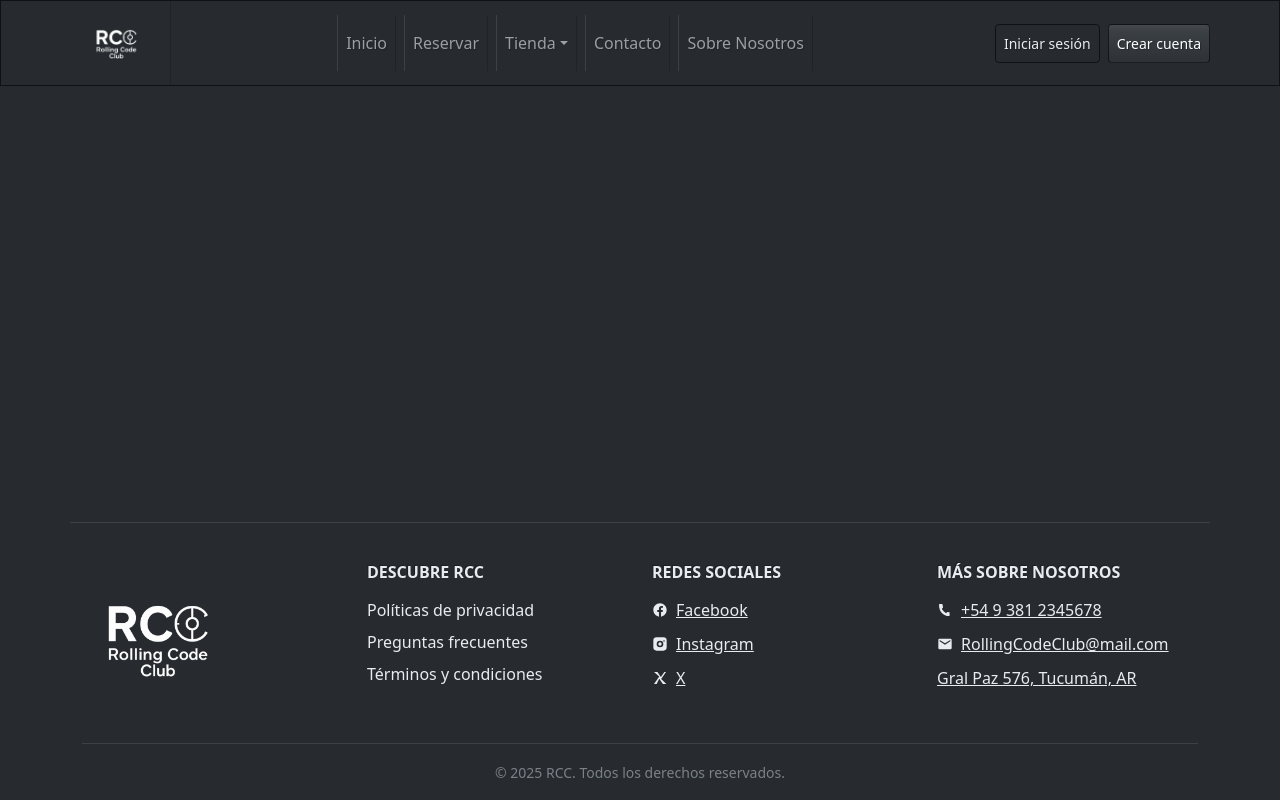
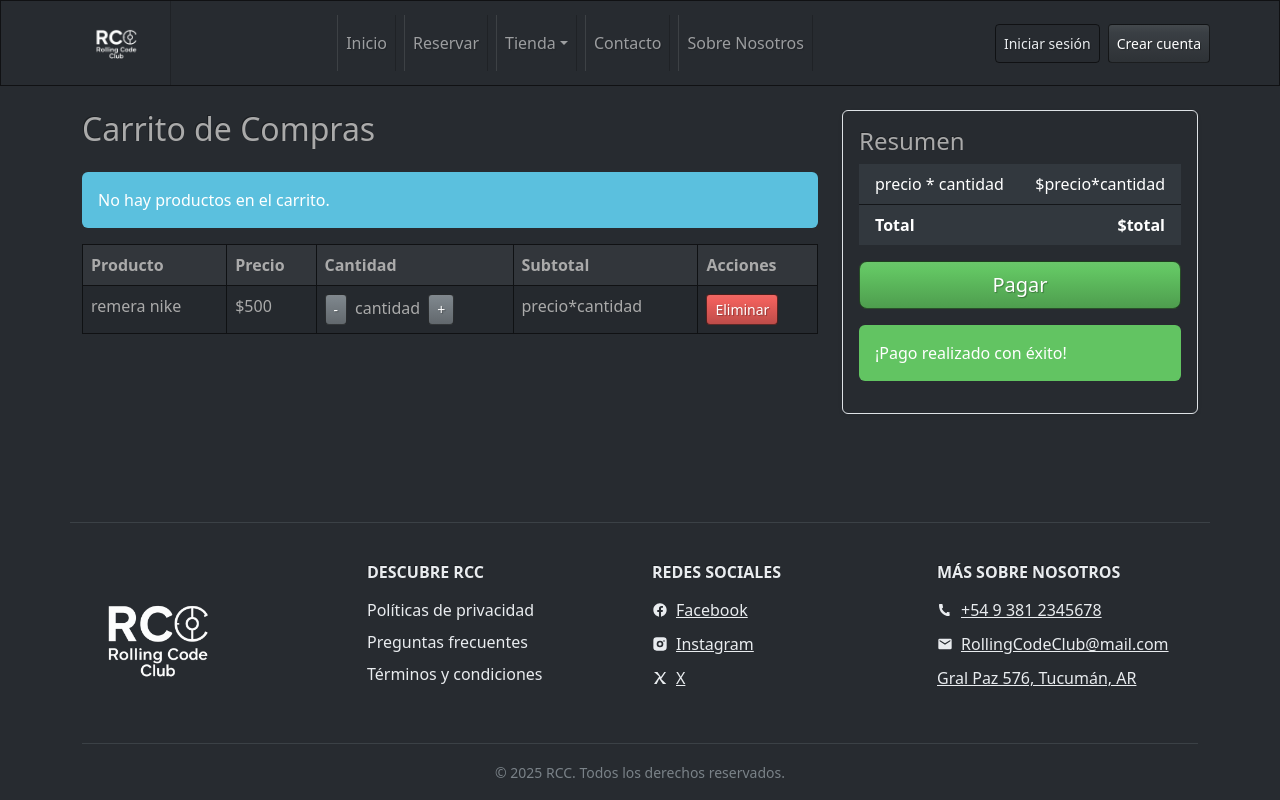
Before and after one commit to ximebarrientos/rollingCodeClub, a React (Vite) app: page / in a window 1280 px wide. Built offline with nearby package versions, Linux system fonts and the light colour scheme.

Commit message:
Agregar componente CarritoCompras y actualizar App para su inclusión

```diff
--- a/src/App.jsx
+++ b/src/App.jsx
@@ -1,5 +1,7 @@
+import CarritoCompras from './components/pages/producto/CarritoCompras.jsx';
 import Footer from './components/shared/Footer.jsx';
 import Menu from './components/shared/Menu.jsx';
+
 
 
 
@@ -9,6 +11,7 @@ function App() {
   return (
     <>
       <Menu />
+      <CarritoCompras />
       <Footer />
     </>
   );
--- /dev/null
+++ b/src/components/pages/producto/CarritoCompras.jsx
@@ -0,0 +1,84 @@
+import {
+  Container,
+  Row,
+  Col,
+  Table,
+  Button,
+  ListGroup,
+  Alert,
+} from "react-bootstrap";
+
+const CarritoCompras = () => {
+  return (
+    <Container className="my-4">
+      <Row>
+        <Col xs={12} md={8}>
+          <h2 className="mb-4">Carrito de Compras</h2>
+
+          <Alert variant="info">No hay productos en el carrito.</Alert>
+          <Table striped bordered hover responsive>
+            <thead>
+              <tr>
+                <th>Producto</th>
+                <th>Precio</th>
+                <th>Cantidad</th>
+                <th>Subtotal</th>
+                <th>Acciones</th>
+              </tr>
+            </thead>
+            <tbody>
+              <tr>
+                <td>remera nike</td>
+                <td>$500</td>
+                <td>
+                  <Button size="sm" variant="secondary">
+                    -
+                  </Button>
+                  <span className="mx-2">cantidad</span>
+                  <Button size="sm" variant="secondary">
+                    +
+                  </Button>
+                </td>
+                <td>precio*cantidad</td>
+                <td>
+                  <Button size="sm" variant="danger">
+                    Eliminar
+                  </Button>
+                </td>
+              </tr>
+            </tbody>
+          </Table>
+        </Col>
+        <Col xs={12} md={4}>
+          <div
+            className="p-3 border rounded shadow-sm sticky-top"
+            style={{ top: 80 }}
+          >
+            <h4>Resumen</h4>
+            <ListGroup variant="flush" className="mb-3">
+              <ListGroup.Item
+                className="d-flex justify-content-between align-items-center"
+              >
+                <span>precio * cantidad</span>
+                <span>$precio*cantidad</span>
+              </ListGroup.Item>
+
+              <ListGroup.Item className="fw-bold d-flex justify-content-between align-items-center">
+                <span>Total</span>
+                <span>$total</span>
+              </ListGroup.Item>
+            </ListGroup>
+            <Button variant="success" className="w-100" size="lg">
+              Pagar
+            </Button>
+            <Alert variant="success" className="mt-3">
+              ¡Pago realizado con éxito!
+            </Alert>
+          </div>
+        </Col>
+      </Row>
+    </Container>
+  );
+};
+
+export default CarritoCompras;
```
